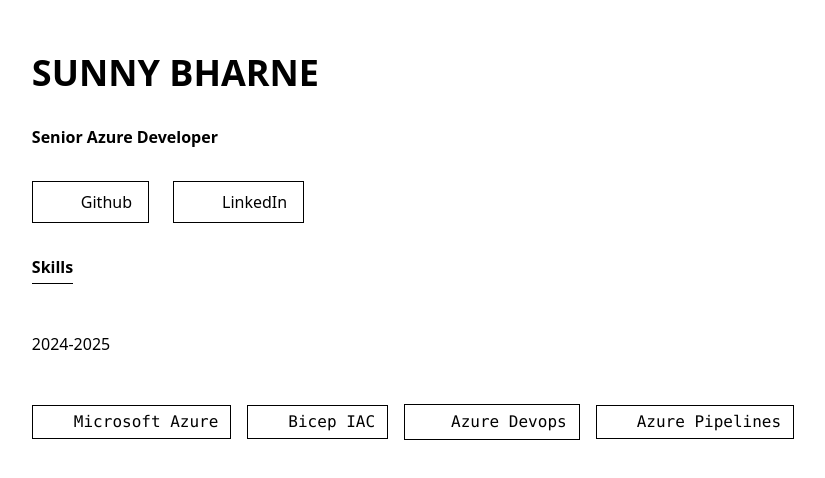
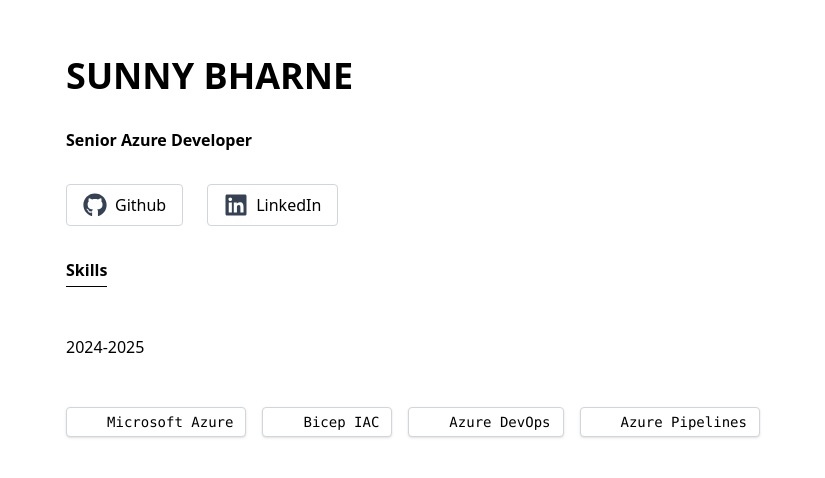
Before and after one commit to sunnybharne/sunnybharne, a Next.js app: page / in a window 1280 px wide. Shown: the part 154-632 px from the top of the page, without its empty margins (227-1052 px from the left). Built offline with nearby package versions, Linux system fonts and the light colour scheme.

Commit message:
Vibe coded some ui components

```diff
--- a/app/components/header.tsx
+++ b/app/components/header.tsx
@@ -3,7 +3,7 @@
 const Header: React.FC = () => {
   return (
     <>
-        <h1 className="text-3xl sm:text-4xl font-bold text-center sm:text-left">SUNNY BHARNE</h1>
+        <h1 className="text-3xl sm:text-4xl font-bold text-center sm:text-left text-anime-blue">SUNNY BHARNE</h1>
         <h2 className="text-1xl sm:text-1xl font-bold text-center">Senior Azure Developer</h2>
     </>
   );
--- a/app/components/skills.tsx
+++ b/app/components/skills.tsx
@@ -1,5 +1,8 @@
 import React from "react";
-import Image from "next/image";
+import Image from "next/image"; // Bring back Image import
+
+// Remove react-icons import
+// import { SiAzure, SiBicep, SiAzuredevops, SiAzurepipelines } from "react-icons/si";
 
 const Skills: React.FC = () => {
   return (
@@ -7,70 +10,57 @@
       <p className="text-1xl font-bold border-b border-current pb-1 mb-4">Skills</p>
       <p className="text-1xl mb-4">2024-2025</p>
       <div className="row-start-3 flex gap-[16px] flex-wrap items-center justify-center">
-        <a
-          className="flex items-center gap-2 border border-current px-3 py-1 font-mono"
-          href="#"
-          target="_blank"
-          rel="noopener noreferrer"
-        >
+        {/* Microsoft Azure - Reverted to Image */}
+        <div className="flex items-center gap-2 border border-gray-300 px-3 py-1 rounded bg-white shadow-sm">
           <Image
             aria-hidden
             src="/azure.svg"
-            alt="azure icon"
-            width={21}
-            height={21}
+            alt="Azure icon"
+            width={20} // Consistent size
+            height={20}
+            className="object-contain" // Ensure aspect ratio is maintained
           />
-         Microsoft Azure
-        </a>
+          <span className="font-mono text-sm">Microsoft Azure</span>
+        </div>
 
-        <a
-          className="flex items-center gap-2 border border-current px-3 py-1 font-mono"
-          href="#"
-          target="_blank"
-          rel="noopener noreferrer"
-        >
+        {/* Bicep IAC - Reverted to Image */}
+        <div className="flex items-center gap-2 border border-gray-300 px-3 py-1 rounded bg-white shadow-sm">
           <Image
             aria-hidden
             src="/bicep.svg"
-            alt="bicep icon"
+            alt="Bicep icon"
             width={20}
             height={20}
+            className="object-contain"
           />
-        Bicep IAC
-        </a>
+          <span className="font-mono text-sm">Bicep IAC</span>
+        </div>
 
-        <a
-          className="flex items-center gap-2 border border-current px-3 py-1 font-mono"
-          href="#"
-          target="_blank"
-          rel="noopener noreferrer"
-        >
+        {/* Azure DevOps - Reverted to Image */}
+        <div className="flex items-center gap-2 border border-gray-300 px-3 py-1 rounded bg-white shadow-sm">
           <Image
             aria-hidden
             src="/devops.svg"
-            alt="azure devops icon"
-            width={26}
-            height={26}
+            alt="Azure DevOps icon"
+            width={20}
+            height={20}
+            className="object-contain"
           />
-         Azure Devops
-        </a>
+          <span className="font-mono text-sm">Azure DevOps</span>
+        </div>
 
-        <a
-          className="flex items-center gap-2 border border-current px-3 py-1 font-mono"
-          href="#"
-          target="_blank"
-          rel="noopener noreferrer"
-        >
+        {/* Azure Pipelines - Reverted to Image */}
+        <div className="flex items-center gap-2 border border-gray-300 px-3 py-1 rounded bg-white shadow-sm">
           <Image
             aria-hidden
             src="/pipelines.svg"
-            alt="azure devops icon"
+            alt="Azure Pipelines icon"
             width={20}
             height={20}
+            className="object-contain"
           />
-        Azure Pipelines
-        </a>
-
+          <span className="font-mono text-sm">Azure Pipelines</span>
+        </div>
       </div>
       {/*<p className="text-1xl">2015-2024</p>
       <p className="text-1xl">2015-2024</p>
--- a/app/components/socials.tsx
+++ b/app/components/socials.tsx
@@ -1,38 +1,33 @@
 import React from "react";
-import Image from "next/image";
+// Import icons from react-icons
+import { FaGithub, FaLinkedin } from "react-icons/fa";
 
 const Socials: React.FC = () => {
   return (
     <div className="row-start-3 flex gap-[24px] flex-wrap items-center justify-center">
+      {/* GitHub Link */}
       <a
-        className="flex items-center gap-2 border border-current px-4 py-2 hover:bg-[color:var(--foreground)] hover:text-[color:var(--background)] transition-colors"
+        // Removed hover background/text change, adjusted padding/gap slightly
+        className="flex items-center gap-2 border border-gray-300 px-4 py-2 rounded hover:border-anime-blue transition-colors group"
         href="https://github.com/sunnybharne"
         target="_blank"
         rel="noopener noreferrer"
       >
-        <Image
-          aria-hidden
-          src="/github.svg"
-          alt="github icon"
-          width={24}
-          height={24}
-        />
+        {/* Use FaGithub icon, add base color, hover color, and transition */}
+        <FaGithub className="w-6 h-6 text-gray-700 group-hover:text-anime-blue transition-colors" />
         Github
       </a>
+      {/* LinkedIn Link */}
       <a
-        className="flex items-center gap-2 border border-current px-4 py-2 hover:bg-[color:var(--foreground)] hover:text-[color:var(--background)] transition-colors"
+        // Removed hover background/text change, adjusted padding/gap slightly
+        className="flex items-center gap-2 border border-gray-300 px-4 py-2 rounded hover:border-anime-blue transition-colors group"
         href="https://www.linkedin.com/in/sunnybharne"
         target="_blank"
         rel="noopener noreferrer"
       >
-        <Image
-          aria-hidden
-          src="/linkedin.svg"
-          alt="linkedIn icon"
-          width={24}
-          height={24}
-        />
-       LinkedIn
+        {/* Use FaLinkedin icon, add base color, hover color, and transition */}
+        <FaLinkedin className="w-6 h-6 text-gray-700 group-hover:text-anime-blue transition-colors" />
+        LinkedIn
       </a>
     </div>
   );
--- a/app/layout.tsx
+++ b/app/layout.tsx
@@ -1,16 +1,10 @@
 import type { Metadata } from "next";
-// import { Geist, Geist_Mono } from "next/font/google";
+import { GeistSans, GeistMono } from "geist/font";
 import "./globals.css";
 
-// const geistSans = Geist({
-//   variable: "--font-geist-sans",
-//   subsets: ["latin"],
-// });
-//
-// const geistMono = Geist_Mono({
-//   variable: "--font-geist-mono",
-//   subsets: ["latin"],
-// });
+// No need to call GeistSans/GeistMono as functions here
+// const geistSans = GeistSans({...});
+// const geistMono = GeistMono({...});
 
 export const metadata: Metadata = {
   title: "Create Next App",
@@ -23,8 +17,9 @@
   children: React.ReactNode;
 }>) {
   return (
-    <html lang="en">
-      <body className="antialiased">
+    // Directly use the variable property from the imported font objects
+    <html lang="en" className={`${GeistSans.variable} ${GeistMono.variable}`}>
+      <body className="bg-anime-bg antialiased">
         {children}
       </body>
     </html>
--- /dev/null
+++ b/tailwind.config.ts
@@ -0,0 +1,25 @@
+import type { Config } from "tailwindcss";
+
+const config: Config = {
+  content: [
+    "./pages/**/*.{js,ts,jsx,tsx,mdx}",
+    "./components/**/*.{js,ts,jsx,tsx,mdx}",
+    "./app/**/*.{js,ts,jsx,tsx,mdx}",
+  ],
+  theme: {
+    extend: {
+      colors: {
+        'anime-blue': '#3b82f6', // A vibrant blue
+        'anime-pink': '#ec4899', // A bright pink
+        'anime-bg': '#f3f4f6',   // A soft gray background
+      },
+      backgroundImage: {
+        "gradient-radial": "radial-gradient(var(--tw-gradient-stops))",
+        "gradient-conic":
+          "conic-gradient(from 180deg at 50% 50%, var(--tw-gradient-stops))",
+      },
+    },
+  },
+  plugins: [],
+};
+export default config;
```
Also changed, not shown: package.json (+7 -5 lines), 1 other file (tests, documents, lock files or other folders).
